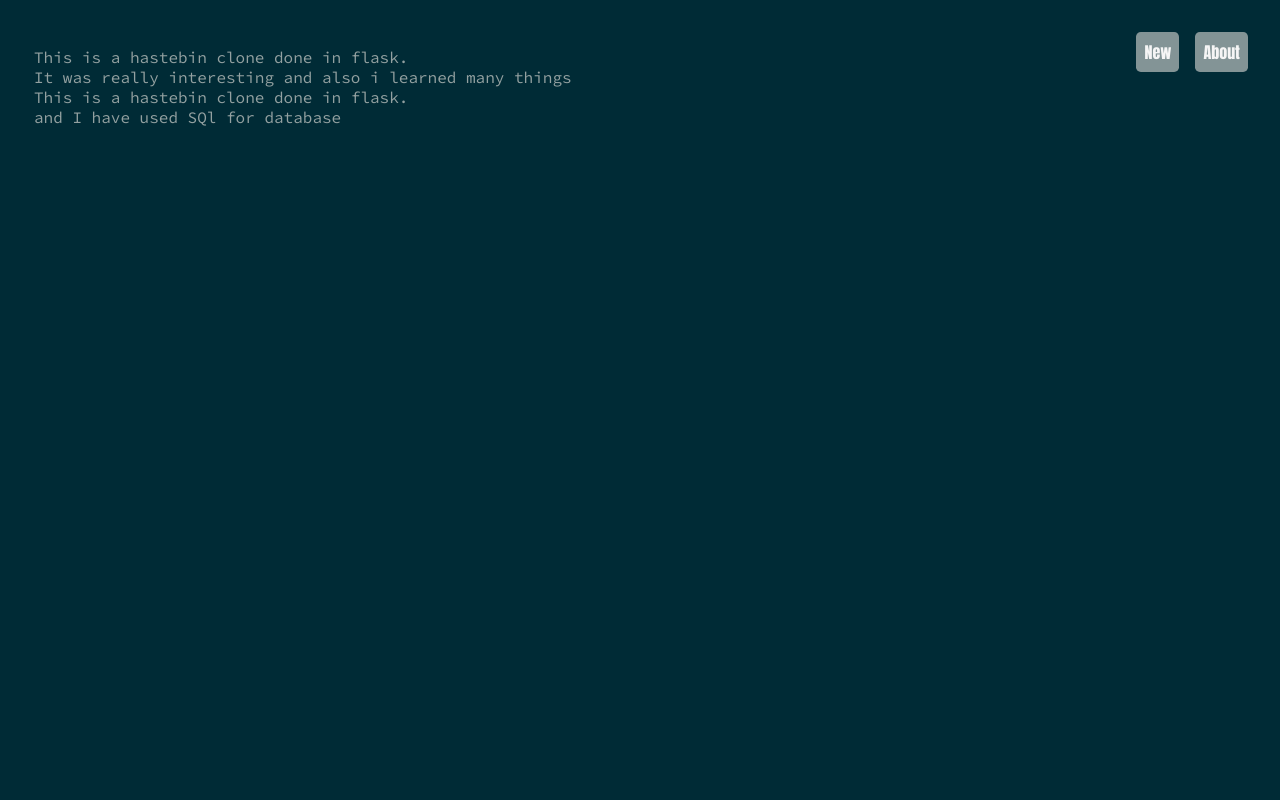
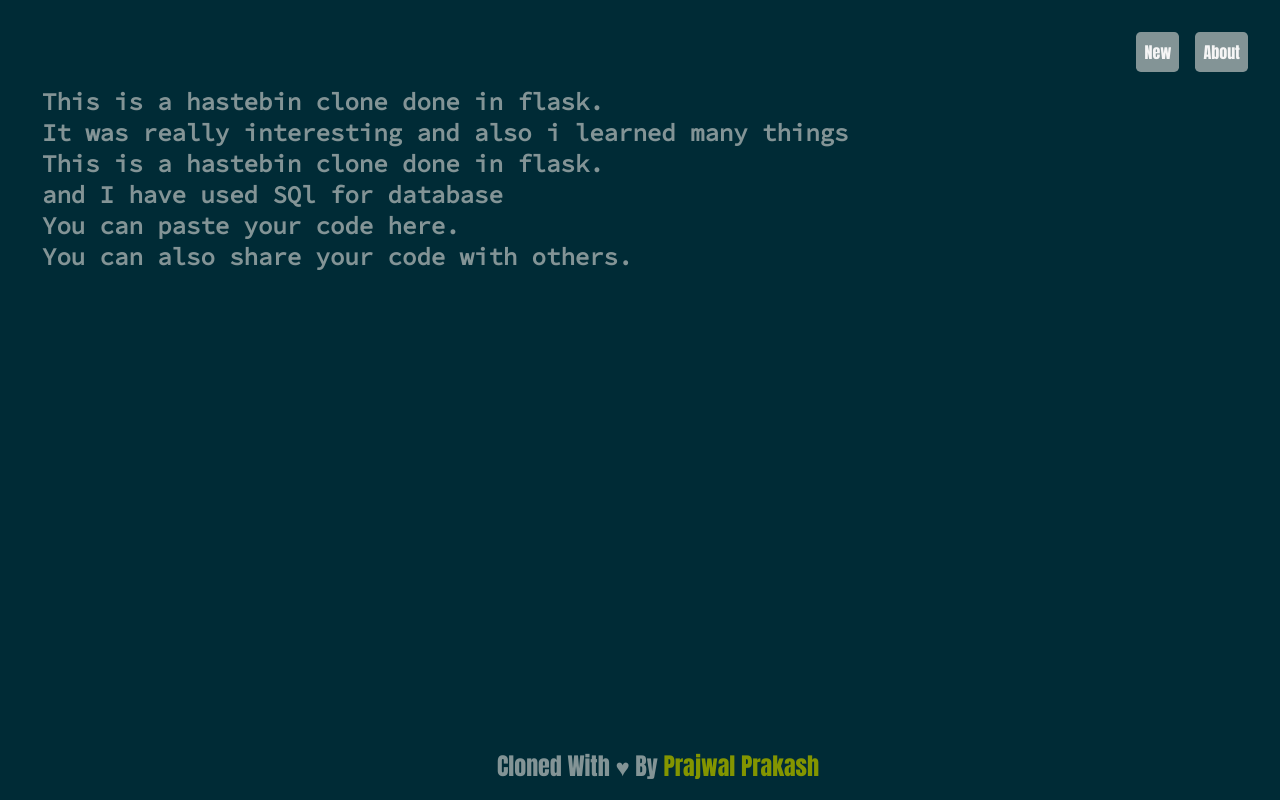
Before and after one commit to Prajwalprakash3722/hastebin-clone, a Flask app: page /about in a window 1280 px wide. Run offline with Flask 2, Linux system fonts and the light colour scheme; data that the repository does not hold is empty; some libraries are stand-ins or nearby versions.

Commit message:
changes-4

```diff
--- a/app.py
+++ b/app.py
@@ -4,6 +4,8 @@ import datetime
 import uuid
 import os
 app = Flask(__name__)
+# app.config['SQLALCHEMY_DATABASE_URI'] = 'sqlite:///' + \
+#     os.path.join(app.root_path, 'code.db')
 app.config['SQLALCHEMY_DATABASE_URI'] = os.environ.get(
     'DATABASE_URL').replace('postgres', 'postgresql')
 app.config['SQLALCHEMY_TRACK_MODIFICATIONS'] = False
@@ -24,7 +26,7 @@ class Code(db.Model):
 @app.route('/about', methods=['GET'])
 def index():
     codes = Code.query.all()
-    return render_template('sample.html', codes=codes)
+    return render_template('about.html', codes=codes)
 
 
 @app.route('/', methods=['GET', 'POST'])
@@ -61,9 +63,8 @@ def code_raw(id):
 def duplicate_post(id):
     if request.method == 'GET':
         code_id = id.replace('%7D', '').replace('}', '')
-        print(code_id)
-        codes = Code.query.get(code_id)
-        return render_template('form.html', value=codes)
+        code = Code.query.get(code_id)
+        return render_template('form.html', value=code)
     code = request.form['code']
     if code:
         try:
--- a/static/styles/index.css
+++ b/static/styles/index.css
@@ -99,3 +99,26 @@ textarea {
     margin: 0.5rem;
   }
 }
+#about {
+  color: #839496;
+  font-weight: bold;
+  font-size: 1.5rem;
+  position: fixed;
+  width: 100%;
+  text-align: left;
+  align-items: center;
+}
+center {
+  color: #839496;
+  font-family: Impact, Haettenschweiler, "Arial Narrow Bold", sans-serif;
+  font-weight: bold;
+  font-size: 1.5rem;
+  bottom: 0;
+  position: fixed;
+  width: 100%;
+  margin-bottom: 1rem;
+}
+center a {
+  text-decoration: none;
+  color: #839500;
+}
--- /dev/null
+++ b/templates/about.html
@@ -0,0 +1,18 @@
+{% extends 'base.html' %}
+{% block body %}
+<pre><code class="plaintext" id="about">
+This is a hastebin clone done in flask.
+It was really interesting and also i learned many things
+This is a hastebin clone done in flask.
+and I have used SQl for database
+You can paste your code here.
+You can also share your code with others.
+</code></pre>
+<center>Cloned With &#9829; By <a href="https://prajwalprakash3722.github.io/">Prajwal Prakash</a></center>
+<div class="form-buttons">
+    <a href="/"><button>New</button> </a>
+    <a href="/about"><button>About</button> </a>
+</div>
+
+
+{% endblock %}
--- a/templates/form.html
+++ b/templates/form.html
@@ -10,9 +10,9 @@ hastebin clone
         </div>
         <div class="form-input">
             {% if value %}
-            <textarea name="code" required>{{value.code}}</textarea>
+            <textarea name="code" id="code" required>{{value.code}}</textarea>
             {% else %}
-            <textarea name="code"></textarea>
+            <textarea name="code" id="code" required></textarea>
             {% endif %}
         </div>
     </div>
--- a/templates/sample.html
+++ /dev/null
@@ -1,24 +0,0 @@
-{% extends 'base.html' %}
-{% block body %}
-<pre><code class="plaintext">This is a hastebin clone done in flask.
-It was really interesting and also i learned many things
-This is a hastebin clone done in flask.
-and I have used SQl for database
-</code></pre>
-<!--
-<div class="codewrapper">
-    <h2>Code in DataBase</h2>
-    {% for code in codes %}
-    <a href="/{{code.uuid}}" target="_blank">
-        code {{ code.id}} created at
-        <pre><code > { code.created_at}}</code></pre>
-    </a>
-    {% endfor %}
-</div> -->
-<div class="form-buttons">
-    <a href="/"><button>New</button> </a>
-    <a href="/about"><button>About</button> </a>
-</div>
-
-
-{% endblock %}
```
Also changed, not shown: code.db.
